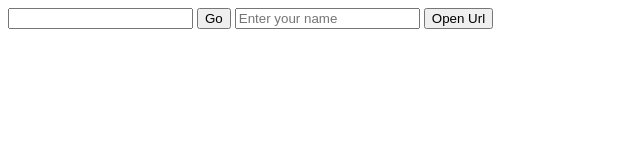
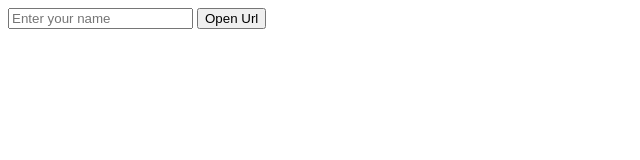
Before and after one commit to KLD/dumb_redirect, a plain HTML site: page index.html in a window 1280 px wide. Shown: the whole page, without its empty margins (0-640 px from the left). Drawn offline with Linux system fonts and the light colour scheme.

Commit message:
Update index.html

```diff
--- a/index.html
+++ b/index.html
@@ -4,12 +4,12 @@
     <title>My Web Page</title>
 </head>
 <body>
-    <input type="text"/>
-    <button onclick="return submitFunction();" >Go</button>
+
+    <input type="text" id="Url" placeholder="Enter your name">
+    <button id="btn" onclick="return openUrl();">Open Url</button>
 </body>
 
-      <input type="text" id="Url" placeholder="Enter your name">
-    <button id="btn" onclick="return openUrl();">Open Url</button>
+
 
 
     <script type="text/javascript">
```
